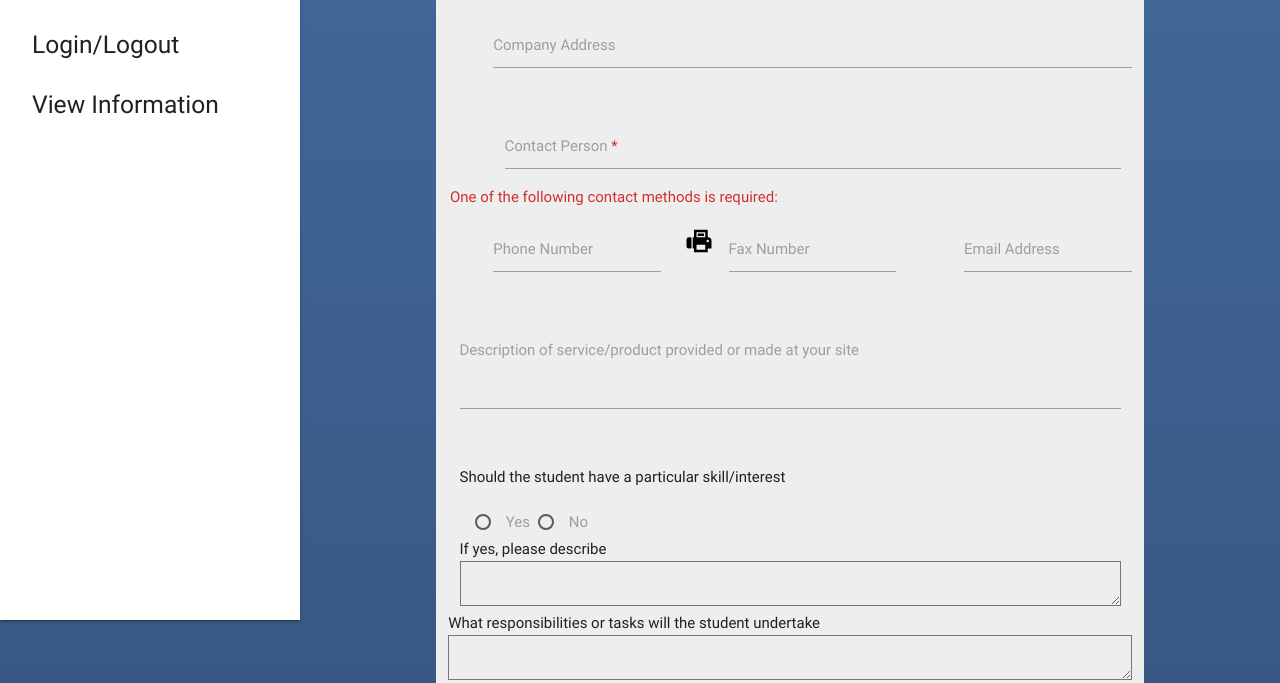
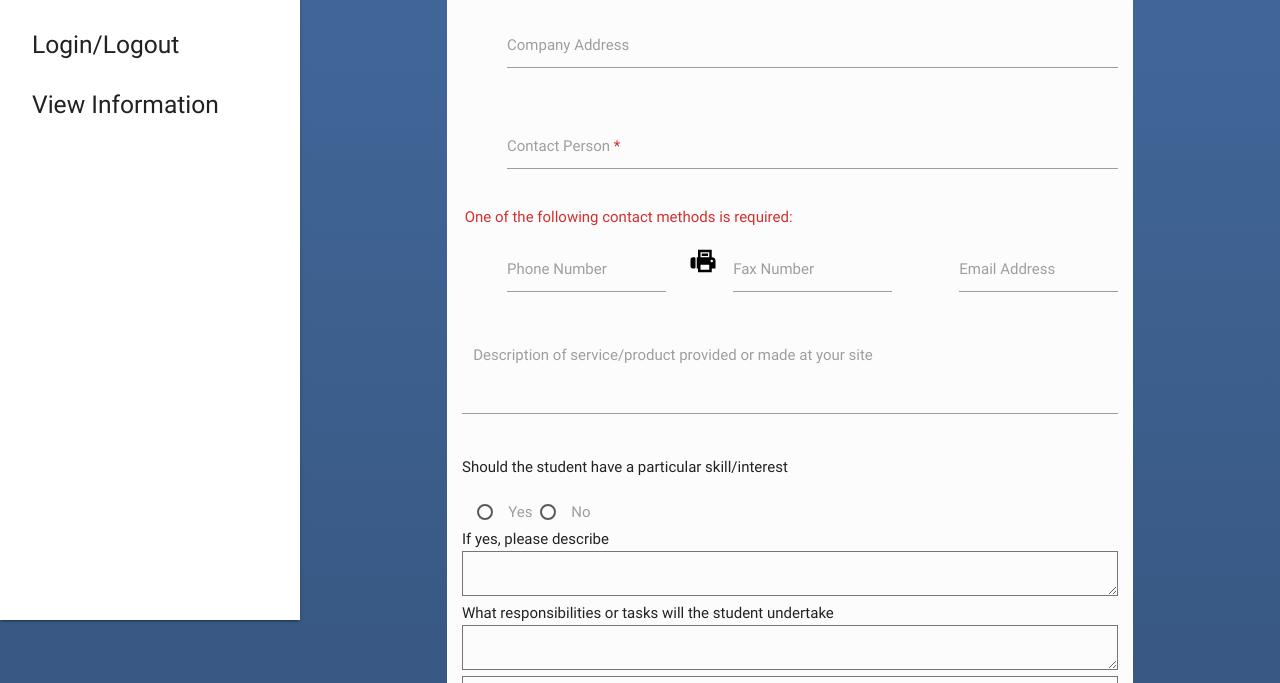
Before and after one commit to BenjaminSalzberg/Internship, a website: page Sullivan_BT_Internships/public/Index.html in a window 1280 px wide. Shown: the part 240-923 px from the top of the page. Drawn offline with Linux system fonts and the light colour scheme.

Commit message:
Minor tweaks

```diff
--- a/Sullivan_BT_Internships/public/CSS/Primary.css
+++ b/Sullivan_BT_Internships/public/CSS/Primary.css
@@ -38,13 +38,17 @@ main {
 }
 
 form {
-	background-color: #eee;
-	padding: 5px 12.5px;
+	background-color: #fcfcfc;
+	padding: 5px 15px;
 	border-radius: 2px;
 }
 
 form h4, form h6 {
-	margin-left: 13px;
+	margin-left: 3px;
+}
+
+form .row h6 {
+	margin-left: 14px;
 }
 
 @media screen and (max-width: 992px) {
--- a/Sullivan_BT_Internships/public/Index.html
+++ b/Sullivan_BT_Internships/public/Index.html
@@ -10,7 +10,7 @@
 		<meta name="Description" content="Internships for Beth Tfiloh">
 		<meta name="Author" content="Benjamin Salzberg">
 		<meta name="Editor/Collaborator" content="Shalom Abrahams">
-		<meta name="Editor/Collaborator" content="Chrisovalantis Allulis">
+		<meta name="Editor/Collaborator" content="Chris Allulis">
 
 
 
@@ -67,9 +67,9 @@
 		<main>
 			<div class="container" id="wrap">
 				<!--<form class="col s12 m10 l9 offset-m1 offset-l1 row">-->
-				<form class="row">
+				<form class="">
 					<h4>Please enter the following information:</h4>
-					<h6 class="red-text text-darken-2">* Required</h6>
+					<h6 class="red-text text-darken-2">* Indicates Required</h6>
 
 					<div class="row">
 						<div class="input-field col s12">
@@ -95,17 +95,19 @@
 						</div>
 					</div>
 
-					<div class="input-field col s12">
-						<i class="material-icons prefix">&#xE853;</i>
-						<input type="text" name="ContactPerson" id="ContactPerson" value="" required="true">
-						<label for="ContactPerson">Contact Person <span class="red-text text-darken-2">*</span></label>
+					<div class="row">
+						<div class="input-field col s12">
+							<i class="material-icons prefix">&#xE853;</i>
+							<input type="text" name="ContactPerson" id="ContactPerson" value="" required="true">
+							<label for="ContactPerson">Contact Person <span class="red-text text-darken-2">*</span></label>
+						</div>
 					</div>
 
 					<div class="row">
 						<h6 class="red-text text-darken-2">One of the following contact methods is required:</h6>
 						<div class="input-field col s12 m6 l4">
 							<i class="material-icons prefix">&#xE0B0;</i>
-							<input type="text" name="PhoneNumber" id="PhoneNumber" value="">
+							<input type="tel" name="PhoneNumber" id="PhoneNumber" value="" >
 							<label for="PhoneNumber">Phone Number</label>
 						</div>
 						<div class="input-field col s12 m6 l4">
@@ -114,12 +116,12 @@
 									<path fill="#000000" d="M11,6H16V8H11V6M8,9V3H19V9A3,3 0 0,1 22,12V18H19V21H8V18H7V9H8M10,5V9H17V5H10M10,15V19H17V15H10M19,11A1,1 0 0,0 18,12A1,1 0 0,0 19,13A1,1 0 0,0 20,12A1,1 0 0,0 19,11M4,9H5A1,1 0 0,1 6,10V17A1,1 0 0,1 5,18H4A2,2 0 0,1 2,16V11A2,2 0 0,1 4,9Z" />
 								</svg>
 							</i>
-							<input type="text" name="FaxNumber" id="FaxNumber" value="">
+							<input type="tel" name="FaxNumber" id="FaxNumber" value="">
 							<label for="FaxNumber">Fax Number</label>
 						</div>
 						<div class="input-field col s12 m6 l4">
 							<i class="material-icons prefix">&#xE0BE;</i>
-							<input type="text" name="EMail" id="EMail" value="">
+							<input class="validate" type="email" name="EMail" id="EMail" value="">
 							<label for="EMail">Email Address</label>
 						</div>
 					</div>
@@ -161,7 +163,7 @@
 
 		<script src="/bower_components/jquery/dist/jquery.min.js" defer></script>
 		<script src="/bower_components/firebase/firebase.min.js" defer></script>
-		<script type="text/javascript" src="JavaScript/Init_Firebase.js" defer></script><!--Initialize Firebase-->
+		<!--<script type="text/javascript" src="JavaScript/Init_Firebase.js" defer></script>Initialize Firebase-->
 		<script type="text/javascript" src="JavaScript/script.js" defer></script>
 		<script src="/bower_components/materialize/dist/js/materialize.min.js" defer></script>
 	</body>
```
Also changed, not shown: 1 other file.
